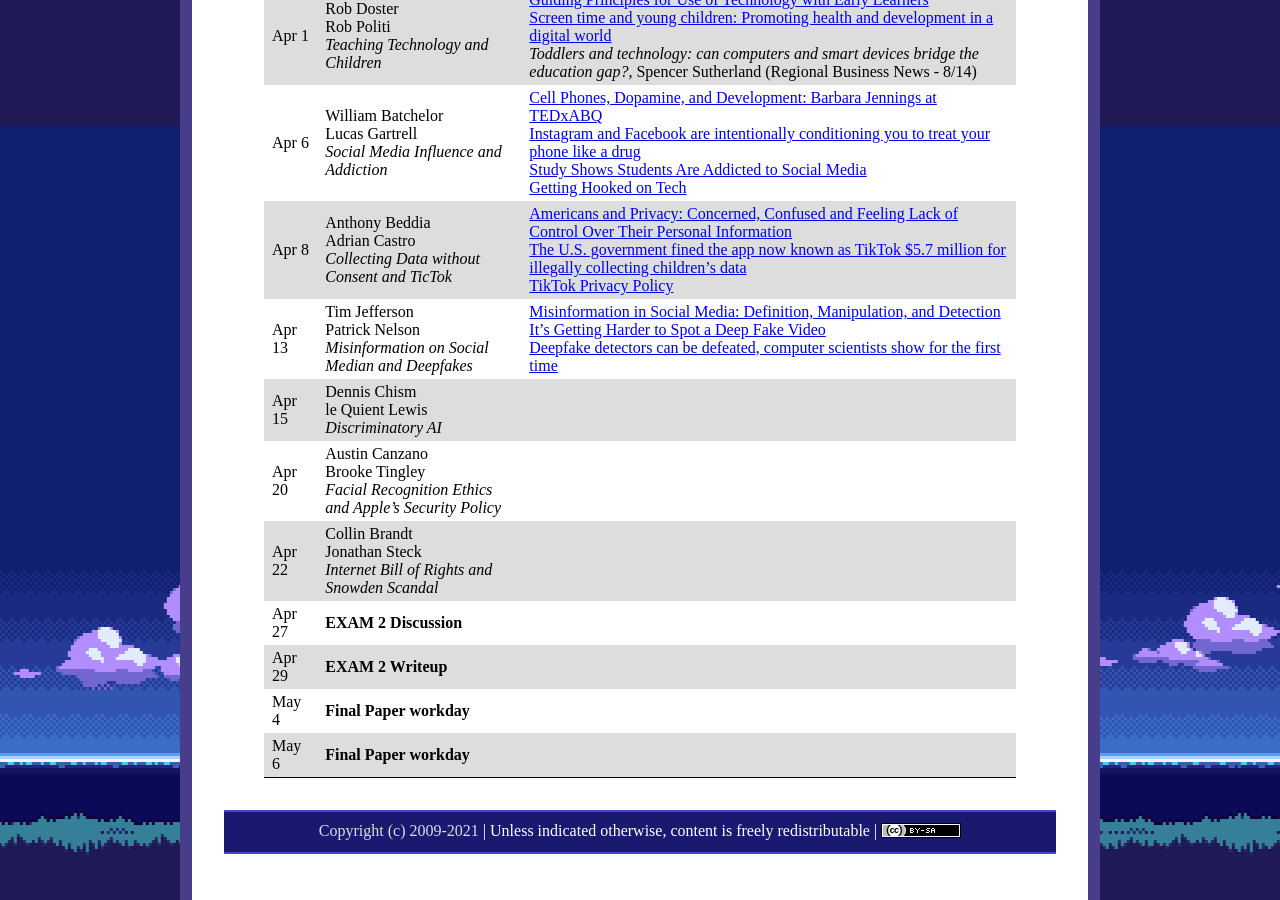
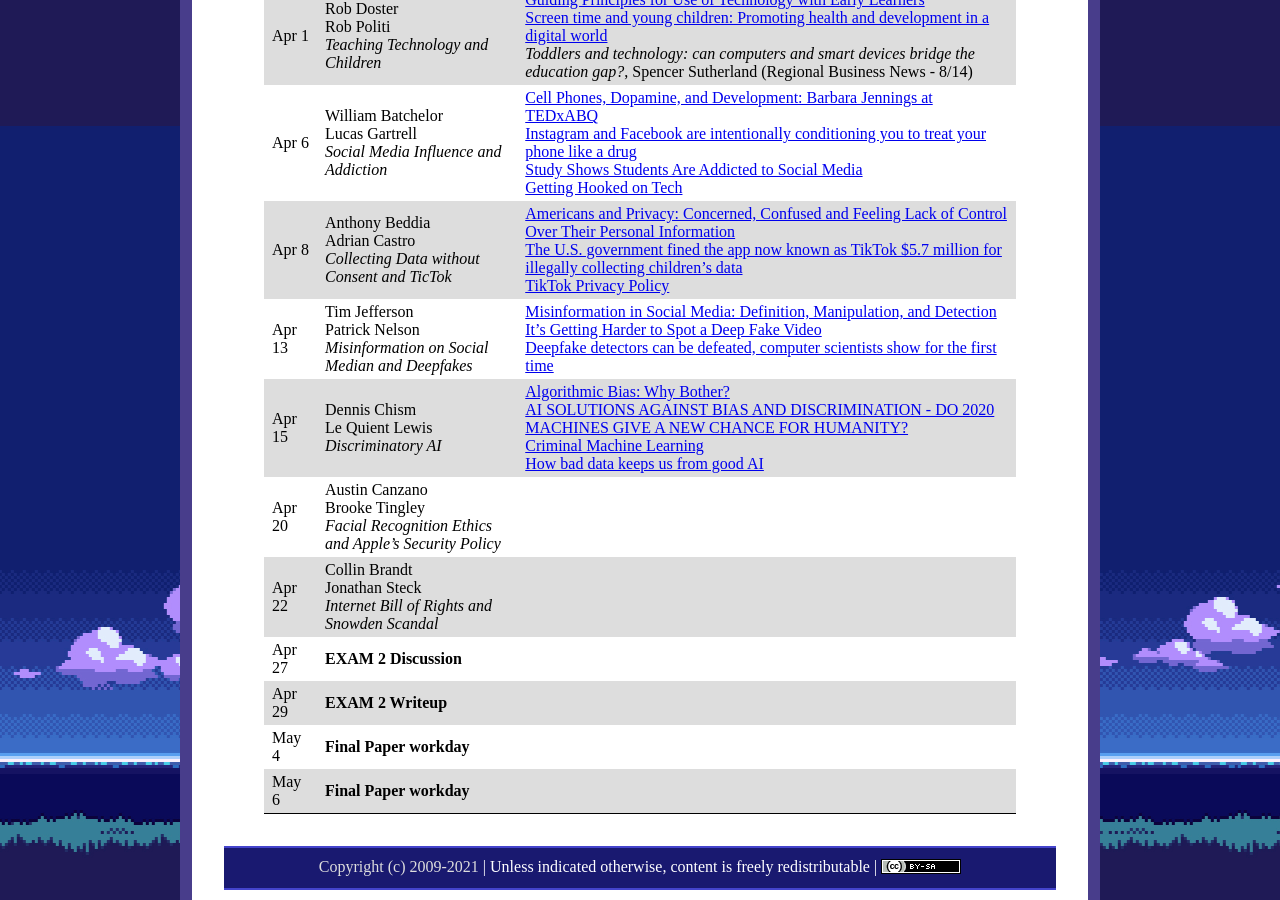
Before and after one commit to ycpcs/cs456-spring2021, a Jekyll site: the page built from schedule/index.md, in a window 1280 px wide and 900 px high, scrolled down 1674 px. Built offline with Jekyll 4.4.1, drawn with Linux system fonts in a browser that asks for light colours.

Commit message:
add Dennis and Le Quient articles
add Dennis and Le Quient articles

```diff
--- a/schedule/index.md
+++ b/schedule/index.md
@@ -35,7 +35,7 @@ All reading materials can be accessed via [Schmidt Library](http://library.ycp.e
 > Apr 6   | William Batchelor <br> Lucas Gartrell <br /> *Social Media Influence and Addiction* | [Cell Phones, Dopamine, and Development: Barbara Jennings at TEDxABQ](https://www.youtube.com/watch?v=kGZvNbfrNag&t=1s) <br /> [Instagram and Facebook are intentionally conditioning you to treat your phone like a drug](https://www.businessinsider.com/facebook-has-been-deliberately-designed-to-mimic-addictive-painkillers-2018-12) <br /> [Study Shows Students Are Addicted to Social Media](https://cacm.acm.org/news/87245-study-shows-students-are-addicted-to-social-media/fulltext) <br /> [Getting Hooked on Tech](https://cacm.acm.org/magazines/2018/6/228032-getting-hooked-on-tech/fulltext) |
 > Apr 8   | Anthony Beddia <br> Adrian Castro <br /> *Collecting Data without Consent and TicTok* | [Americans and Privacy: Concerned, Confused and Feeling Lack of Control Over Their Personal Information](https://www.pewresearch.org/internet/2019/11/15/americans-and-privacy-concerned-confused-and-feeling-lack-of-control-over-their-personal-information/) <br /> [The U.S. government fined the app now known as TikTok $5.7 million for illegally collecting children’s data](https://www.washingtonpost.com/technology/2019/02/27/us-government-fined-app-now-known-tiktok-million-illegally-collecting-childrens-data/) <br /> [TikTok Privacy Policy](https://www.tiktok.com/legal/privacy-policy?lang=en)|
 > Apr 13  | Tim Jefferson <br> Patrick Nelson <br /> *Misinformation on Social Median and Deepfakes* | [Misinformation in Social Media: Definition, Manipulation, and Detection](https://www.kdd.org/exploration_files/8._CR.10.Misinformation_in_social_media_-_Final.pdf) <br /> [It’s Getting Harder to Spot a Deep Fake Video](https://www.youtube.com/watch?v=gLoI9hAX9dw) <br /> [Deepfake detectors can be defeated, computer scientists show for the first time](https://www.sciencedaily.com/releases/2021/02/210208161927.htm) |
-> Apr 15  | Dennis Chism <br> le Quient Lewis <br /> *Discriminatory AI* | |
+> Apr 15  | Dennis Chism <br> Le Quient Lewis <br /> *Discriminatory AI* | [Algorithmic Bias: Why Bother?](https://cmr.berkeley.edu/2020/11/algorithmic-bias/) <br /> [AI SOLUTIONS AGAINST BIAS AND DISCRIMINATION - DO 2020 MACHINES GIVE A NEW CHANCE FOR HUMANITY?](https://sigmoidal.io/how-to-build-inclusive-fair-ai-solutions/) <br /> [Criminal Machine Learning](https://www.youtube.com/watch?v=rga2-d1oi30) <br /> [How bad data keeps us from good AI](https://www.youtube.com/watch?v=WSteyxgQqRc) |
 > Apr 20  | Austin Canzano <br> Brooke Tingley <br /> *Facial Recognition Ethics and Apple's Security Policy* | |
 > Apr 22  | Collin Brandt <br> Jonathan Steck <br /> *Internet Bill of Rights and Snowden Scandal* | |
 > Apr 27  | **EXAM 2 Discussion** | |
```
